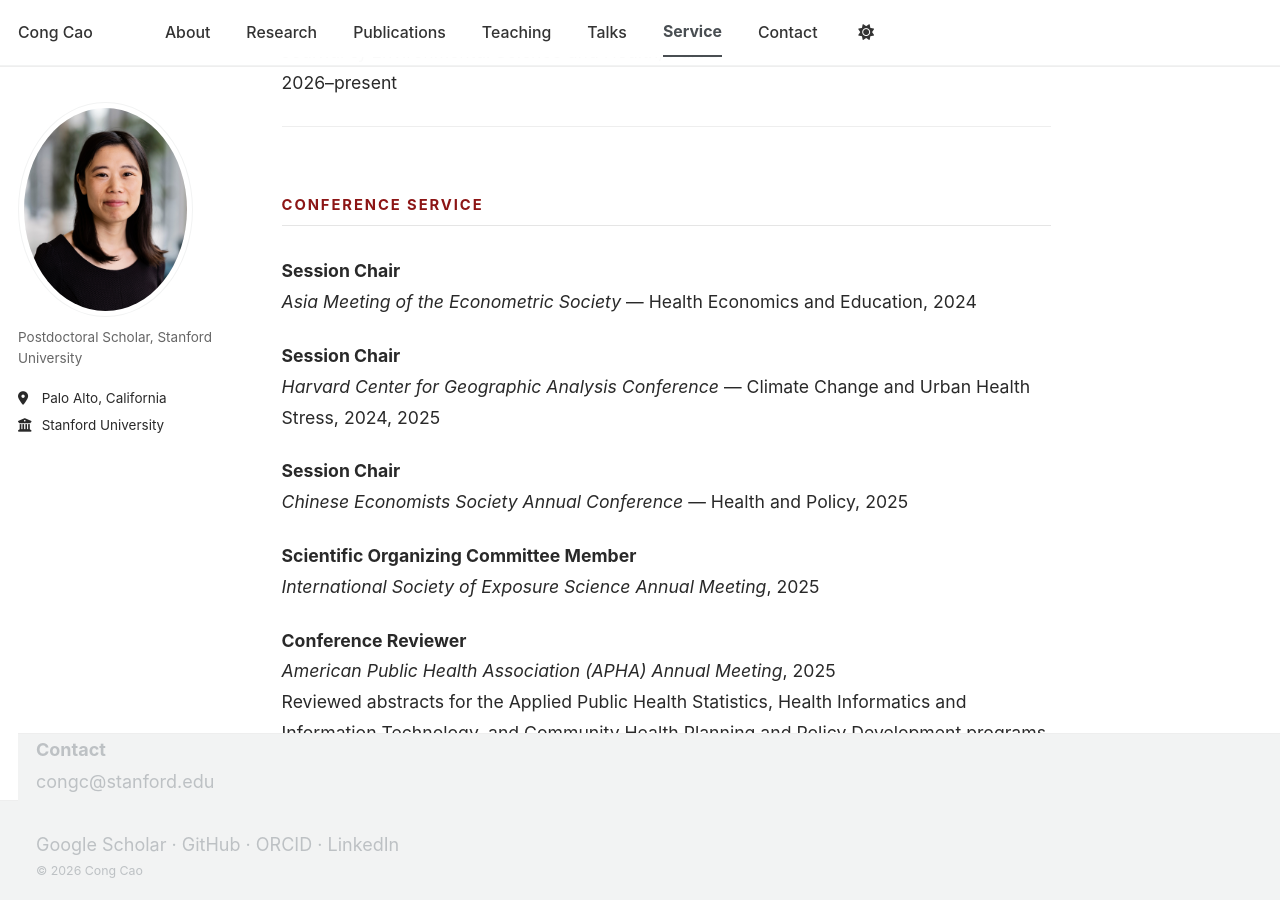
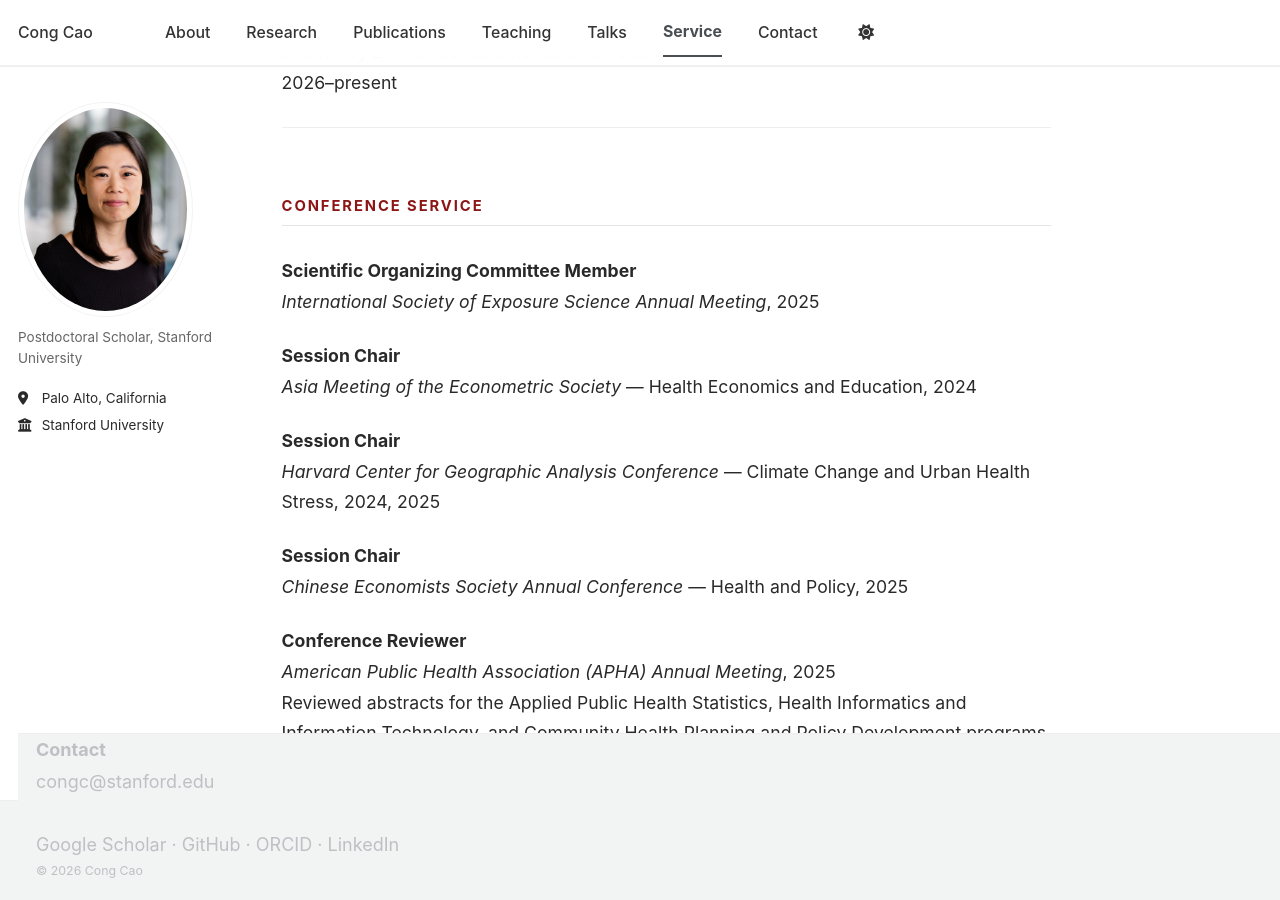
Before and after one commit to congca0/congca0.github.io, a Jekyll site: the page built from service.md, in a window 1280 px wide and 900 px high, scrolled down 675 px. Built offline with Jekyll 4.4.1, drawn with Linux system fonts in a browser that asks for light colours; a style sheet for code colours, icons or effects is not loaded; part of the change alters nothing that is shown.

```diff
--- a/service.md
+++ b/service.md
@@ -30,6 +30,9 @@ My professional service includes editorial leadership, conference organization,
 
 ## Conference Service
 
+**Scientific Organizing Committee Member**
+*International Society of Exposure Science Annual Meeting*, 2025
+
 **Session Chair**
 *Asia Meeting of the Econometric Society* — Health Economics and Education, 2024
 
@@ -38,9 +41,6 @@ My professional service includes editorial leadership, conference organization,
 
 **Session Chair**
 *Chinese Economists Society Annual Conference* — Health and Policy, 2025
-
-**Scientific Organizing Committee Member**
-*International Society of Exposure Science Annual Meeting*, 2025
 
 **Conference Reviewer**
 *American Public Health Association (APHA) Annual Meeting*, 2025
```
